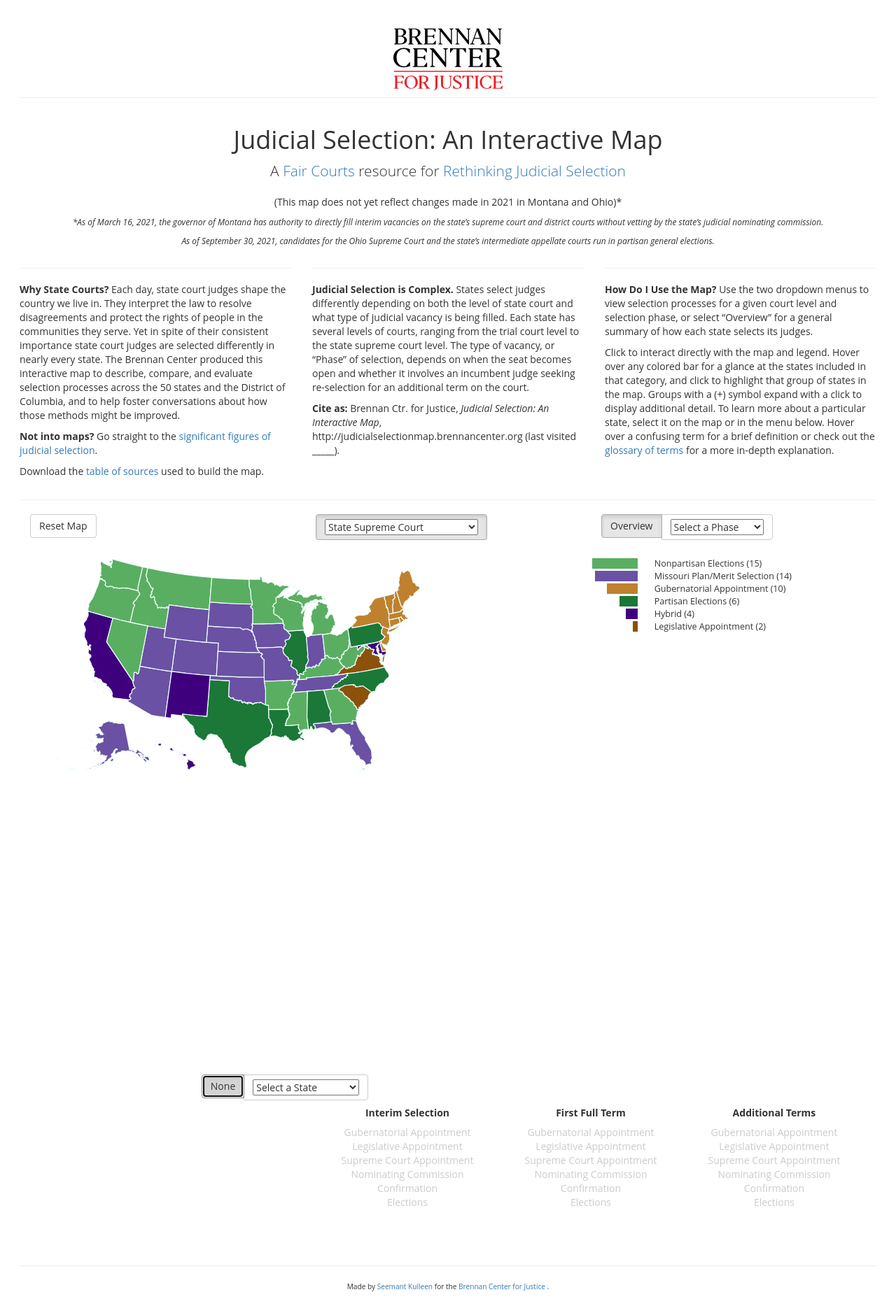
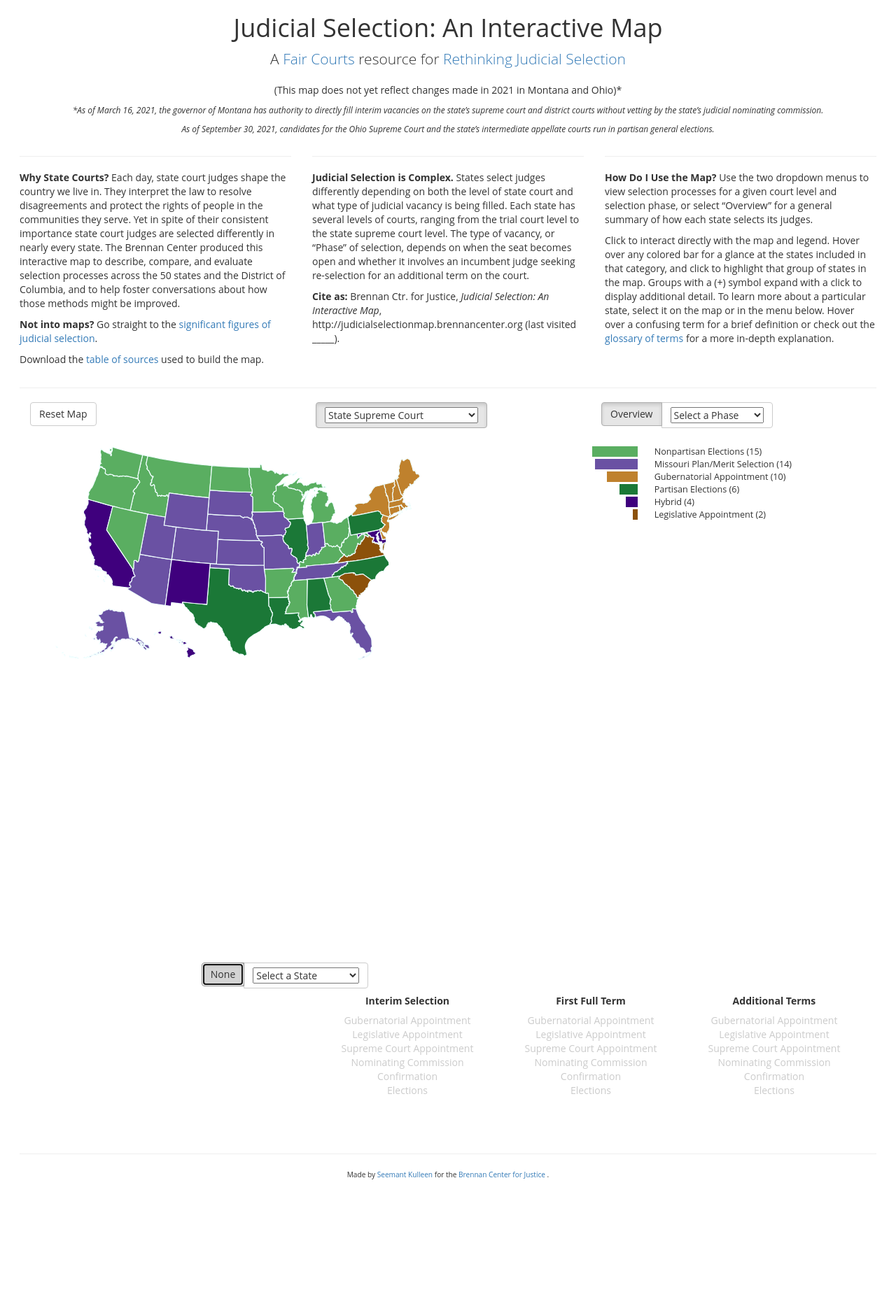
Before and after one commit to BrennanCenter/brennancenter.github.io, a Jekyll site: the page built from index.md, in a window 1280 px wide. Shown: the whole page at 70% size. Built offline with Jekyll 4.4.1, drawn with Linux system fonts in a browser that asks for light colours; nearby versions of some CDN libraries; after the commit the page ends 1697 px from its top, so only the background shows below that.

```diff
--- a/_layouts/default.html
+++ b/_layouts/default.html
@@ -20,13 +20,6 @@
 
   <body id="page-top" class="index">
     <article>
-      <div class="page-header text-center">
-        <a href="http://brennancenter.org/"><img src="{{ site.organization.logo }}"
-          alt="{{ site.organization.logo_caption }}"
-          class="img-responsive center-block"
-        ></a>
-      </div><!--.page-header-->
-
       <!-- Introduction -->
       {% include introduction.html %}
 
```
